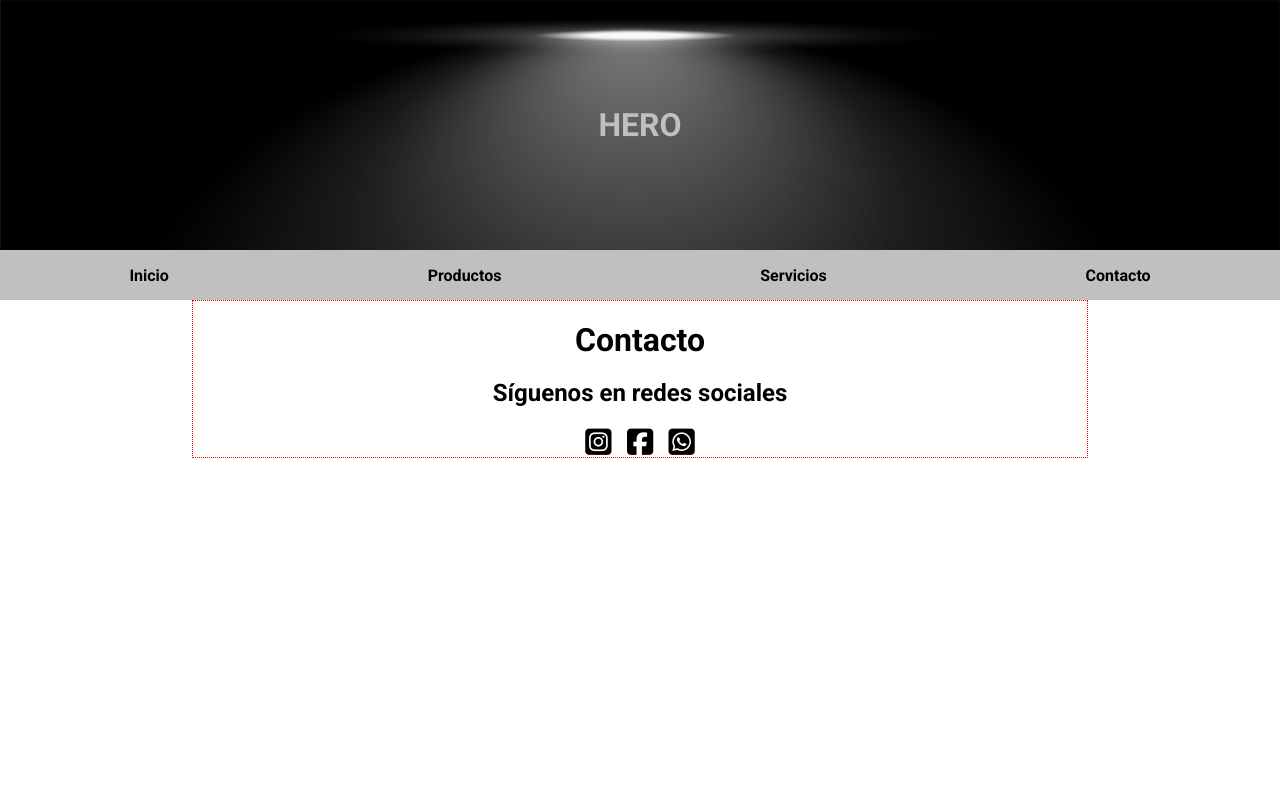
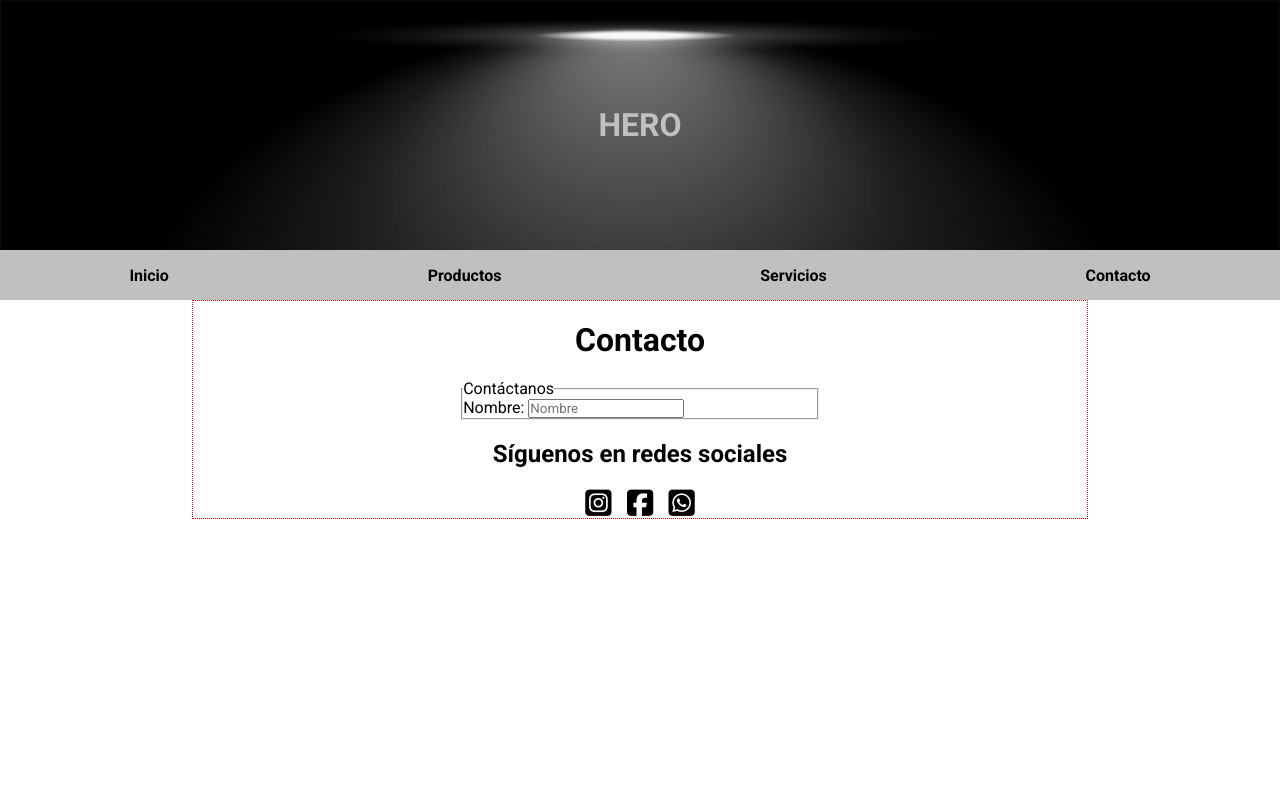
Before and after one commit to juancmdev/pagina-web-js-2024, a plain HTML site: page contacto.html in a window 1280 px wide. Shown: the top 800 px of the page. Drawn offline with Linux system fonts and the light colour scheme; a web font is replaced by a local one.

Commit message:
html form

```diff
--- a/contacto.html
+++ b/contacto.html
@@ -15,6 +15,7 @@
       href="https://fonts.googleapis.com/css2?family=Anta&family=Roboto:ital,wght@0,100;0,300;0,400;0,500;0,700;0,900;1,100;1,300;1,400;1,500;1,700;1,900&display=swap"
       rel="stylesheet"
     />
+    <link rel="stylesheet" href="./contacto.css" />
     <script
       src="https://kit.fontawesome.com/b52527b063.js"
       crossorigin="anonymous"
@@ -39,6 +40,14 @@
         <h1>Contacto</h1>
 
         <article class="container-social">
+          <form action="">
+            <fieldset>
+              <legend>Contáctanos</legend>
+              <label for="name">Nombre:</label>
+              <input type="text" name="name" id="" placeholder="Nombre" />
+            </fieldset>
+          </form>
+
           <h2>Síguenos en redes sociales</h2>
           <div class="social">
             <i class="fa-brands fa-square-instagram"></i>
```
Also changed, not shown: servicios.html (+1 -0 lines), contacto.css (added), servicios.css (added).
